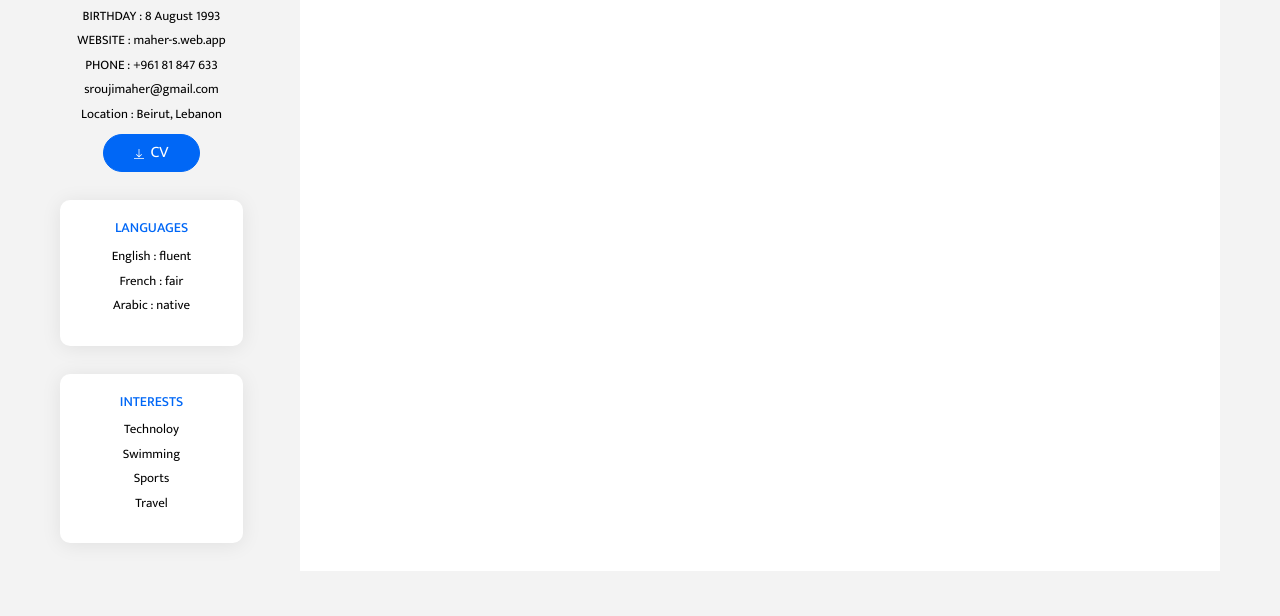
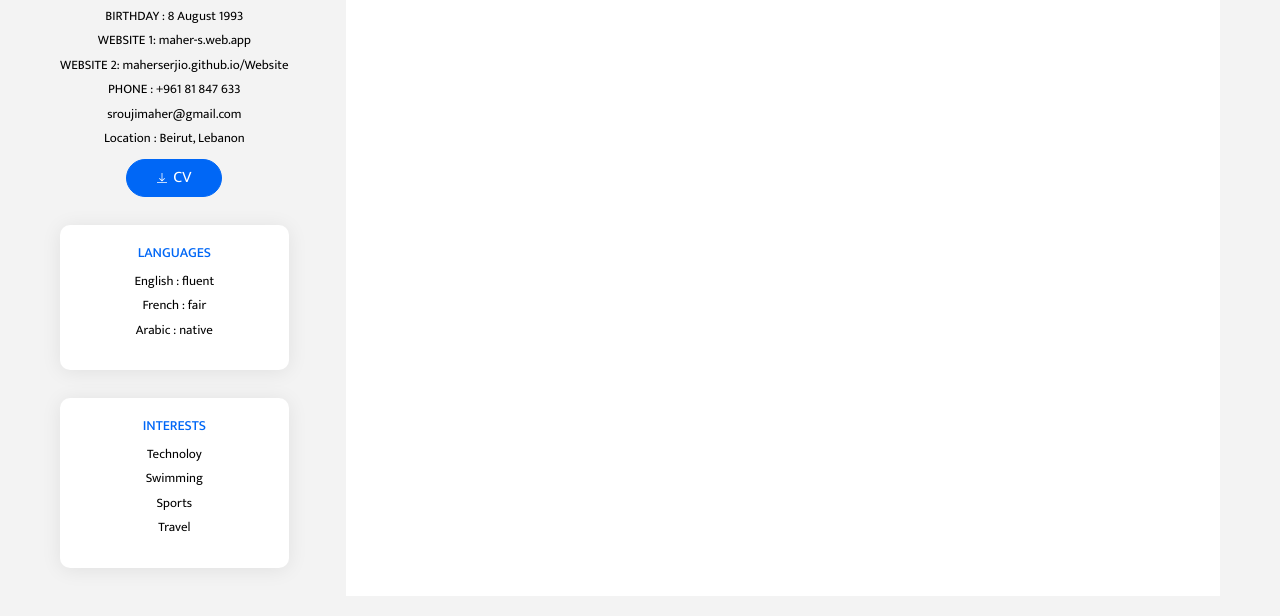
Before and after one commit to maherserjio/Website, a website: page blog.html in a window 1280 px wide. Shown: the part 289-905 px from the top of the page. Before the commit the page ends 880 px from the top, so only its background shows below. Drawn offline with Linux system fonts and the light colour scheme.

Commit message:
add website 2 link

```diff
--- a/blog.html
+++ b/blog.html
@@ -51,7 +51,8 @@
                 <h5 class="widget-title">personal information</h5>
                 <div class="widget-content">
                     <p>BIRTHDAY : 8 August 1993</p>
-                    <p>WEBSITE : maher-s.web.app</p>
+                    <p>WEBSITE 1: maher-s.web.app</p>
+                    <p>WEBSITE 2: maherserjio.github.io/Website</p>
                     <p>PHONE : +961 81 847 633</p>
                     <p>sroujimaher@gmail.com</p>
                     <p>Location : Beirut, Lebanon</p>
```
Also changed, not shown: contact.html (+2 -1 lines), index.html (+2 -1 lines), portfolio.html (+2 -1 lines).
